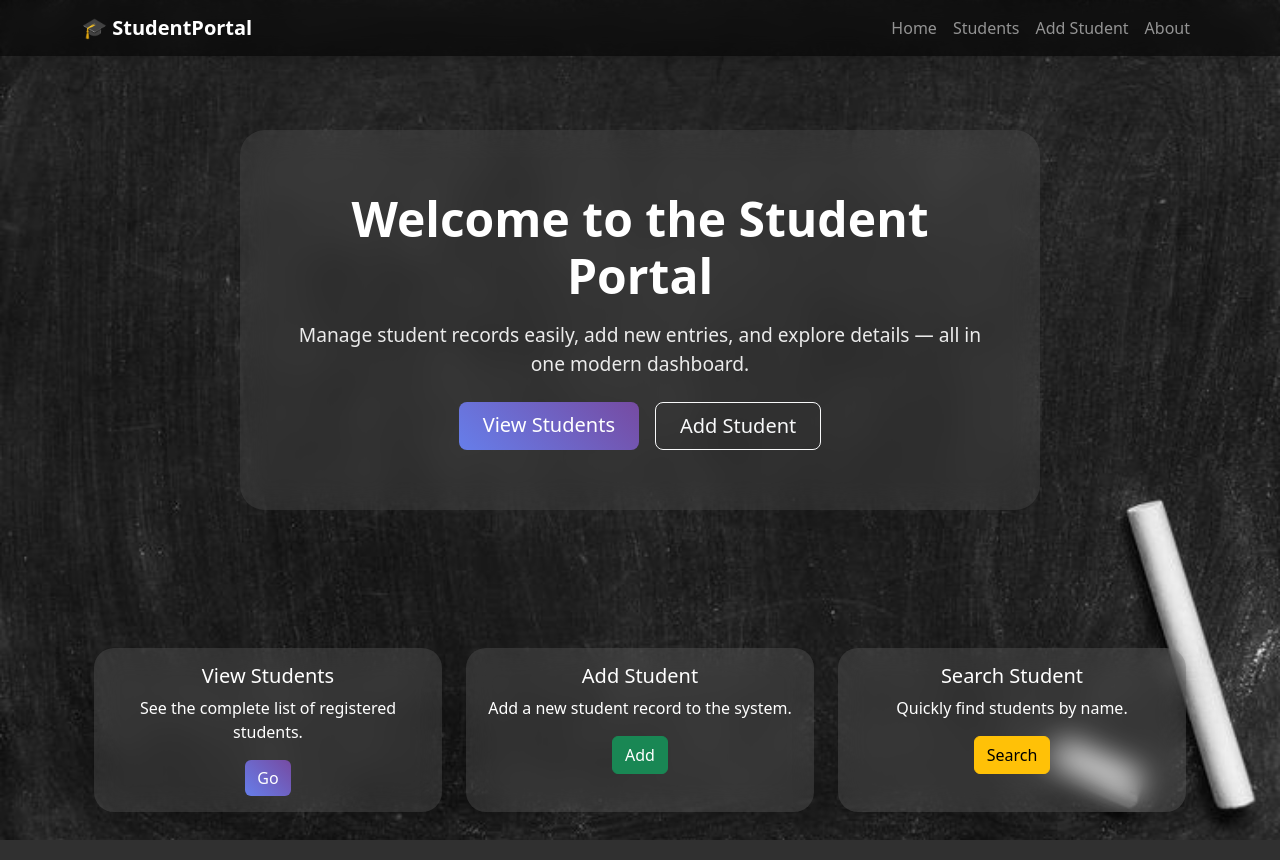
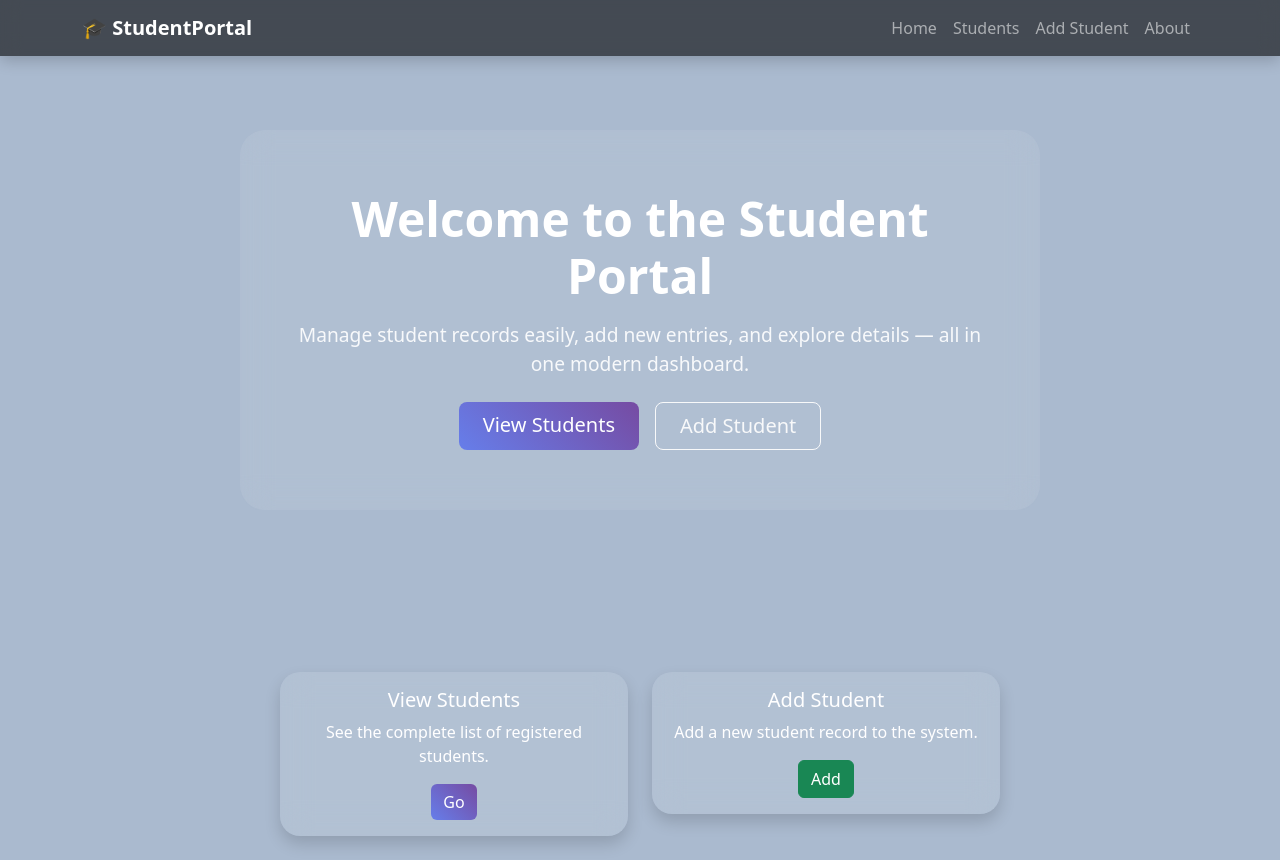
Before and after one commit to jbkatul/batch1308_student_portal_project, a Django app: page / in a window 1280 px wide. Run offline with Django 5.2, Linux system fonts and the light colour scheme.

Commit message:
Updated UI

```diff
--- a/portal/static/portal/css/styles.css
+++ b/portal/static/portal/css/styles.css
@@ -1,14 +1,8 @@
 /* Global */
 
- body {
-    margin: 0;
-    min-height: 100vh;
-    background:
-    url("/static/portal/images/bg2.jpg");
-    background-size: cover;
-    background-position: center;
-    background-repeat: no-repeat;
-    background-attachment: fixed;
+
+   body {
+    background-color: #aabacf;   /* Light grey */
 }
 
 /* Container spacing */
--- a/portal/templates/portal/home.html
+++ b/portal/templates/portal/home.html
@@ -34,40 +34,25 @@
     <div class="row g-4">
 
         <!-- Card 1 -->
-        <div class="col-md-4">
-            <div class="card shadow-lg border-0 h-100">
-                <div class="card-body text-center">
+        <div class="container mt-5">
+    <div class="row justify-content-center">
+
+        <div class="col-md-4 mb-4">
+            <div class="card shadow text-center">
+                <div class="card-body">
                     <h5 class="card-title">View Students</h5>
-                    <p class="card-text">
-                        See the complete list of registered students.
-                    </p>
-                    <a href="/students/" class="btn btn-primary">Go</a>
+                    <p class="card-text">See the complete list of registered students.</p>
+                    <a href="{% url 'student_list' %}" class="btn btn-primary">Go</a>
                 </div>
             </div>
         </div>
 
-        <!-- Card 2 -->
-        <div class="col-md-4">
-            <div class="card shadow-lg border-0 h-100">
-                <div class="card-body text-center">
+        <div class="col-md-4 mb-4">
+            <div class="card shadow text-center">
+                <div class="card-body">
                     <h5 class="card-title">Add Student</h5>
-                    <p class="card-text">
-                        Add a new student record to the system.
-                    </p>
-                    <a href="/students/add/" class="btn btn-success">Add</a>
-                </div>
-            </div>
-        </div>
-
-        <!-- Card 3 -->
-        <div class="col-md-4">
-            <div class="card shadow-lg border-0 h-100">
-                <div class="card-body text-center">
-                    <h5 class="card-title">Search Student</h5>
-                    <p class="card-text">
-                        Quickly find students by name.
-                    </p>
-                    <a href="/students/" class="btn btn-warning">Search</a>
+                    <p class="card-text">Add a new student record to the system.</p>
+                    <a href="{% url 'add_student' %}" class="btn btn-success">Add</a>
                 </div>
             </div>
         </div>
@@ -75,4 +60,7 @@
     </div>
 </div>
 
+    </div>
+</div>
+
 {% endblock %}
```
Also changed, not shown: portal/static/portal/images/bg.jpg (deleted), portal/static/portal/images/bg2.jpg (deleted).
